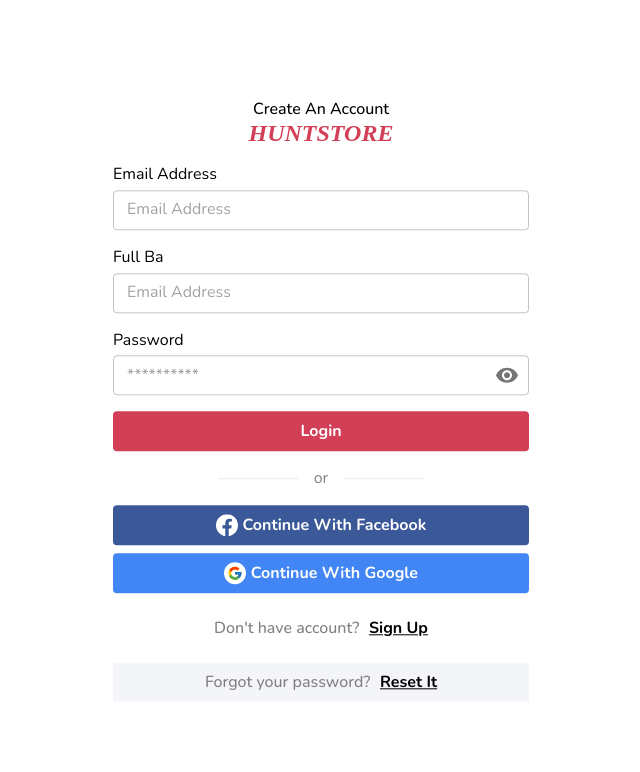
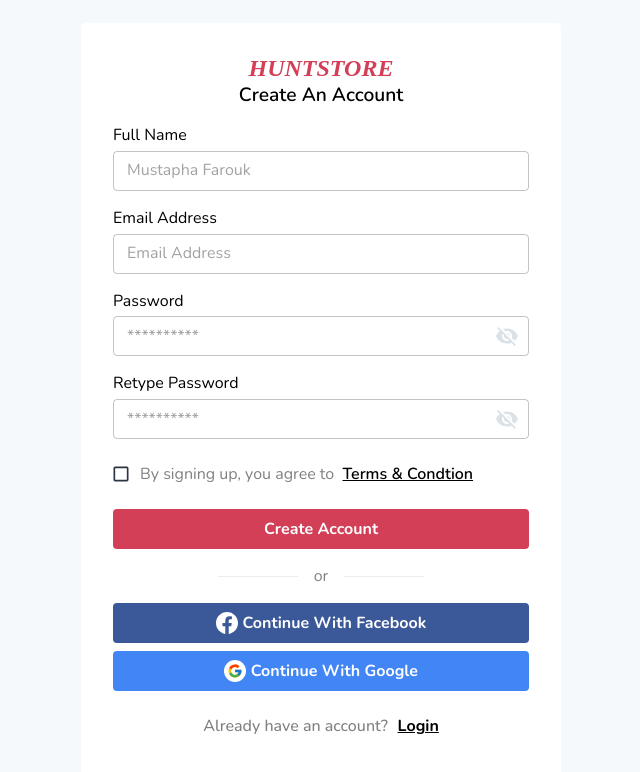
Before and after one commit to Farouk-ayo/ecommerce-, a React (Create React App) app: page /sign-up in a window 1280 px wide. Shown: the top 772 px of the page, without its empty margins (319-959 px from the left). Built offline with nearby package versions, Linux system fonts and the light colour scheme.

Commit message:
all form route validated

```diff
--- a/src/App.css
+++ b/src/App.css
@@ -150,11 +150,6 @@
   align-items: center;
 }
 
-.logoSection p {
-  font-size: 1rem;
-
-  font-weight: 500;
-}
 .logoform {
   font-size: 1.5rem;
 }
@@ -197,6 +192,10 @@
   background-color: #f3f5f9;
 }
 
+.formTitle {
+  font-weight: 600;
+  font-size: 1.2rem;
+}
 /* CARTLINKS  */
 .links {
   display: flex;
--- a/src/App.js
+++ b/src/App.js
@@ -15,6 +15,7 @@
 import Review from "./page/CartPages/Review";
 import Signup from "./page/AuthenPages/Signup";
 import ResetPassword from "./page/AuthenPages/ResetPassword";
+import Login from "./page/AuthenPages/Login";
 
 const router = createBrowserRouter([
   {
@@ -35,7 +36,8 @@
       { path: "/search/:product", element: <EachItem /> },
     ],
   },
-  { path: "/sign-up", element: <Signup /> },
+  { path: "sign-up", element: <Signup /> },
+  { path: "login", element: <Login /> },
   { path: "reset-password", element: <ResetPassword /> },
 ]);
 
--- a/src/components/Modal.js
+++ b/src/components/Modal.js
@@ -49,7 +49,7 @@
     <ThemeProvider theme={theme}>
       <div className="modal">
         <div className="logoSection">
-          <p>Welcome back</p>
+          <p className="formTitle">Welcome back</p>
           <Link to="/" className="logo logoform">
             HuntStore
           </Link>
--- a/src/page/AuthenPages/AuthenPages.module.css
+++ b/src/page/AuthenPages/AuthenPages.module.css
@@ -0,0 +1,30 @@
+.container {
+  width: 100%;
+  min-height: 100vh;
+  background-color: #f6f9fc;
+  display: flex;
+  justify-content: center;
+  align-content: center;
+}
+
+.signup {
+  display: flex;
+  flex-direction: column;
+  justify-content: center;
+  align-self: center;
+  gap: 1rem;
+  background-color: white;
+  width: 30rem;
+  z-index: 10;
+  padding: 2rem;
+  border-radius: 0.3rem;
+}
+
+.reset {
+}
+
+.terms {
+  text-decoration: underline;
+  color: black;
+  font-weight: 600;
+}
--- /dev/null
+++ b/src/page/AuthenPages/Login.js
@@ -0,0 +1,12 @@
+import Modal from "../../components/Modal";
+import classes from "./AuthenPages.module.css";
+
+const Login = () => {
+  return (
+    <section className={classes.container}>
+      <Modal />
+    </section>
+  );
+};
+
+export default Login;
--- a/src/page/AuthenPages/ResetPassword.js
+++ b/src/page/AuthenPages/ResetPassword.js
@@ -1,6 +1,73 @@
-// import classes from "./AuthenPages.module.css";
+import {
+  Button,
+  createTheme,
+  FormControl,
+  TextField,
+  ThemeProvider,
+} from "@mui/material";
+import { Link } from "react-router-dom";
+import classes from "./AuthenPages.module.css";
+const theme = createTheme({
+  palette: {
+    primary: {
+      main: "#d23f57;",
+    },
+    secondary: {
+      main: "#3b5998",
+    },
+    success: {
+      main: "#4285f4;",
+    },
+  },
+  typography: {
+    fontFamily: [""],
+    button: {
+      textTransform: "none",
+    },
+  },
+});
 
 const ResetPassword = () => {
-  return <div>ResetPassword</div>;
+  return (
+    <ThemeProvider theme={theme}>
+      <section className={classes.container}>
+        <div className={classes.signup}>
+          <div className="logoSection">
+            <Link to="/" className="logo logoform">
+              HuntStore
+            </Link>
+            <p className="formTitle">Reset your password</p>
+          </div>
+          <form action="">
+            <FormControl
+              sx={{ display: "flex", flexDirection: "column", gap: "1rem" }}
+            >
+              <TextField
+                id="email"
+                placeholder="Email Address"
+                label="Email"
+                type="email"
+                variant="outlined"
+                size="small"
+                fullWidth
+              />
+              <Button
+                color="primary"
+                disableElevation
+                variant="contained"
+                sx={{ fontWeight: "bolder", fontSize: "1rem" }}
+              >
+                Reset
+              </Button>
+              <div className="accountReset">
+                <h2>Don't have account?</h2>
+                <Link to="/sign-up">Sign Up</Link>
+              </div>
+            </FormControl>
+          </form>
+        </div>
+      </section>
+    </ThemeProvider>
+  );
 };
 export default ResetPassword;
--- a/src/page/AuthenPages/Signup.js
+++ b/src/page/AuthenPages/Signup.js
@@ -1,7 +1,9 @@
 import {
   Button,
+  Checkbox,
   createTheme,
   FormControl,
+  FormControlLabel,
   IconButton,
   InputAdornment,
   OutlinedInput,
@@ -38,7 +40,12 @@
 });
 
 const Signup = (props) => {
-  const [showPassword, setShowPassword] = useState(false);
+  const [showPassword, setShowPassword] = useState(true);
+  const [checked, setChecked] = useState(false);
+
+  const handleChange = (event) => {
+    setChecked(event.target.checked);
+  };
 
   const handleClickShowPassword = () => setShowPassword((show) => !show);
 
@@ -48,23 +55,24 @@
 
   return (
     <ThemeProvider theme={theme}>
-      <div className="modal">
+      <section className={classes.container}>
+        <div className={classes.signup}>
           <div className="logoSection">
-          <p>Create An Account</p>
             <Link to="/" className="logo logoform">
               HuntStore
             </Link>
+            <p className="formTitle">Create An Account</p>
           </div>
 
           <form action="">
             <FormControl
               sx={{ display: "flex", flexDirection: "column", gap: ".3rem" }}
             >
-            <label htmlFor="email">Email Address</label>
+              <label htmlFor="name">Full Name</label>
               <TextField
-              id="email"
-              placeholder="Email Address"
-              type="email"
+                id="name"
+                placeholder="Mustapha Farouk"
+                type="name"
                 variant="outlined"
                 size="small"
                 fullWidth
@@ -73,7 +81,7 @@
             <FormControl
               sx={{ display: "flex", flexDirection: "column", gap: ".3rem" }}
             >
-            <label htmlFor="email">Full Ba</label>
+              <label htmlFor="email">Email Address</label>
               <TextField
                 id="email"
                 placeholder="Email Address"
@@ -101,6 +109,7 @@
                       onClick={handleClickShowPassword}
                       onMouseDown={handleMouseDownPassword}
                       edge="end"
+                      sx={{ color: "#DAE1E7" }}
                     >
                       {showPassword ? <MdVisibilityOff /> : <MdVisibility />}
                     </IconButton>
@@ -108,13 +117,59 @@
                 }
               />
             </FormControl>
+            <FormControl
+              variant="outlined"
+              sx={{ display: "flex", flexDirection: "column", gap: ".3rem" }}
+            >
+              <label htmlFor="outlined-adornment-password">
+                Retype Password
+              </label>
+              <OutlinedInput
+                size="small"
+                id="outlined-adornment-password"
+                placeholder="**********"
+                type={showPassword ? "text" : "password"}
+                endAdornment={
+                  <InputAdornment position="end">
+                    <IconButton
+                      aria-label="toggle password visibility"
+                      onClick={handleClickShowPassword}
+                      onMouseDown={handleMouseDownPassword}
+                      edge="end"
+                      sx={{ color: "#DAE1E7" }}
+                    >
+                      {showPassword ? <MdVisibilityOff /> : <MdVisibility />}
+                    </IconButton>
+                  </InputAdornment>
+                }
+              />
+            </FormControl>
+            <FormControlLabel
+              control={
+                <Checkbox
+                  checked={checked}
+                  onChange={handleChange}
+                  style={{ color: "#2B3445" }}
+                  size="small"
+                />
+              }
+              style={{ color: "grey" }}
+              label={
+                <span>
+                  By signing up, you agree to &nbsp;
+                  <a className={classes.terms} href="frk.com">
+                    Terms & Condtion
+                  </a>
+                </span>
+              }
+            />
             <Button
               color="primary"
               disableElevation
               variant="contained"
               sx={{ fontWeight: "bolder", fontSize: "1rem" }}
             >
-            Login
+              Create Account
             </Button>
           </form>
           <div className="or">
@@ -153,18 +208,11 @@
             </Button>
           </Stack>
           <div className="accountReset">
-          <h2>Don't have account?</h2>
-          <Link to="/sign-up" onClick={props.onClose}>
-            Sign Up
-          </Link>
-        </div>
-        <div className="accountReset reset">
-          <h2>Forgot your password?</h2>
-          <Link to="/reset-password" onClick={props.onClose}>
-            Reset It
-          </Link>
+            <h2>Already have an account?</h2>
+            <Link to="/login">Login</Link>
           </div>
         </div>
+      </section>
     </ThemeProvider>
   );
 };
--- a/src/page/CartPages/CartPage.js
+++ b/src/page/CartPages/CartPage.js
@@ -85,7 +85,7 @@
             action="
             "
           >
-            <label htmlFor="comment">
+            <label htmlFor="comment" className={classes.comment}>
               Additional Comments <span>Note</span>
             </label>
             <textarea
--- a/src/page/CartPages/CartPages.module.css
+++ b/src/page/CartPages/CartPages.module.css
@@ -139,12 +139,12 @@
   width: 100%;
   position: relative;
 }
-form label {
+.comment {
   display: flex;
   gap: 1rem;
   align-items: center;
 }
-form label span {
+.comment span {
   color: #d23f57;
   background-color: #feebeb;
   padding: 0.15rem 0.7rem;
```
Lines whose indentation alone changed are shown as unchanged.
